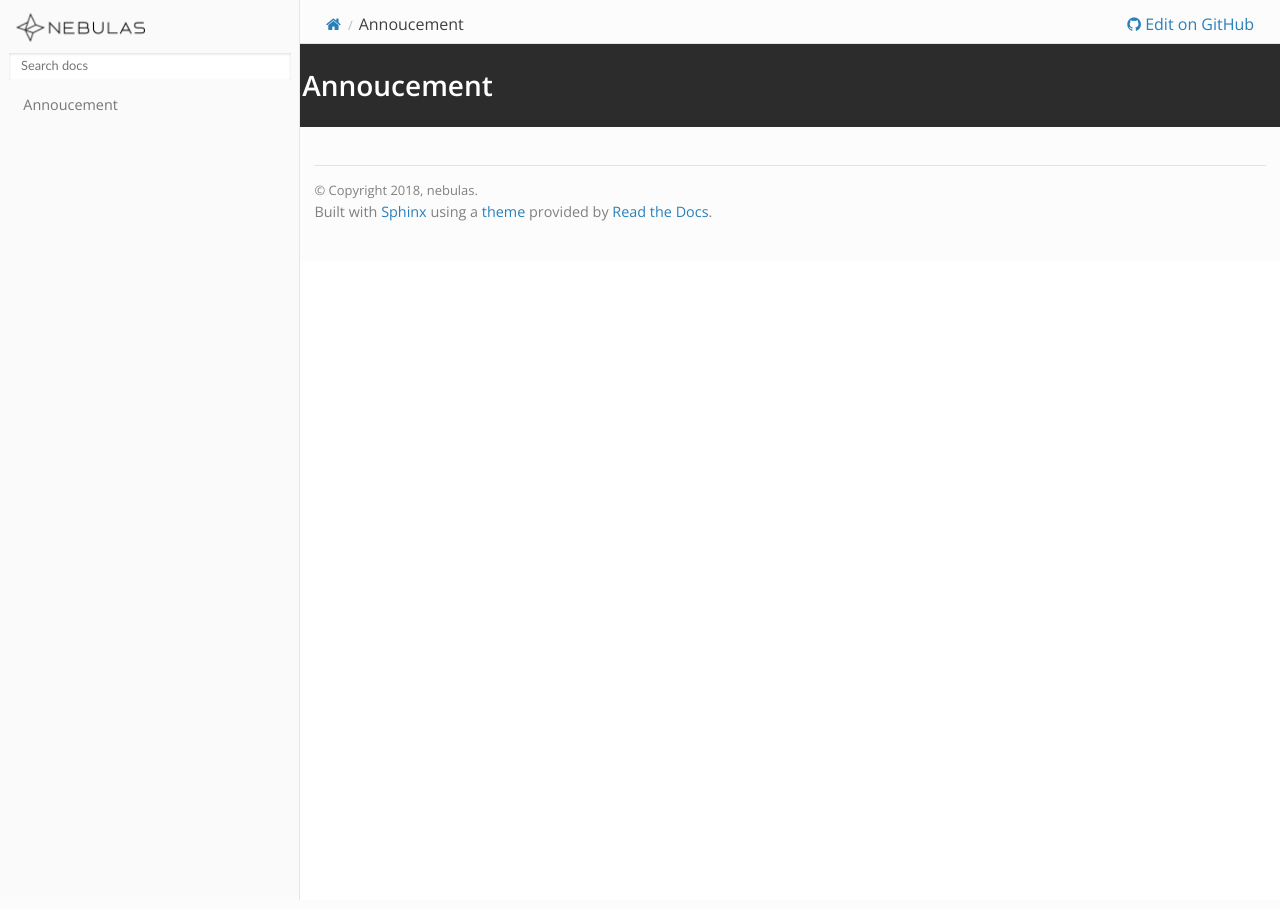
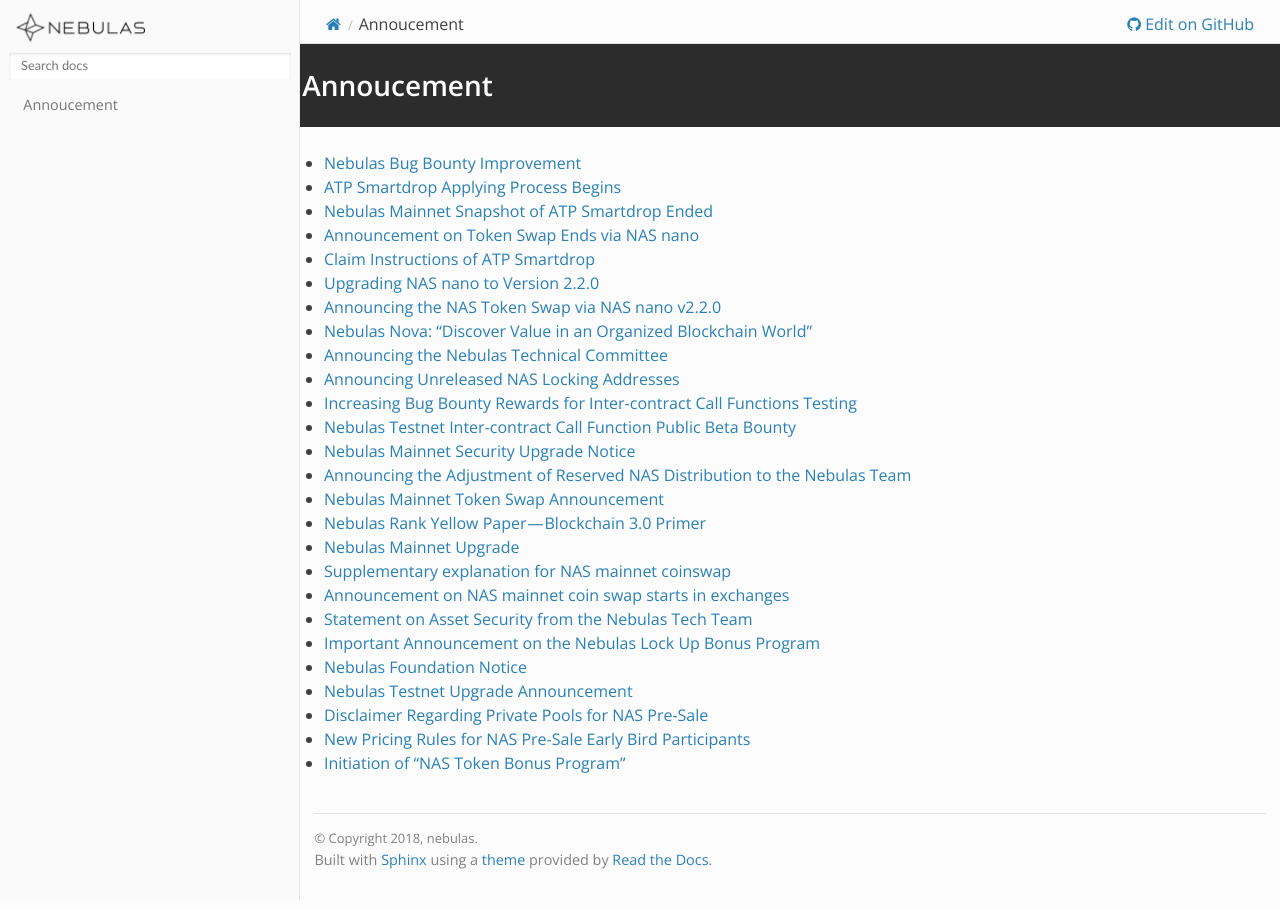
Before and after one commit to nebulasio/nebdocs, a Sphinx documentation site: the page built from docs/community/announcement.md, in a window 1280 px wide. Built offline with Sphinx 7.4.7 and the Read the Docs theme 2.0.0, drawn with Linux system fonts in a browser that asks for light colours; pages that are not in the unit, such as notebooks, are missing from menus.

Commit message:
update announcement
update announcement

```diff
--- a/docs/community/announcement.md
+++ b/docs/community/announcement.md
@@ -1 +1,27 @@
 # Annoucement
+- [Nebulas Bug Bounty Improvement](https://medium.com/nebulasio/nebulas-bug-bounty-program-c026e63d8a20)
+- [ATP Smartdrop Applying Process Begins](https://medium.com/nebulasio/atp-smartdrop-applying-process-begins-1a51a72a1e79)
+- [Nebulas Mainnet Snapshot of ATP Smartdrop Ended](https://medium.com/nebulasio/nebulas-mainnet-snapshot-of-atp-smartdrop-ended-9f169bd498c4)
+- [Announcement on Token Swap Ends via NAS nano](https://medium.com/nebulasio/announcement-on-token-swap-ends-via-nas-nano-86a885576eef)
+- [Claim Instructions of ATP Smartdrop](https://medium.com/nebulasio/claim-instructions-of-atp-smartdrop-cf65877eabf9)
+- [Upgrading NAS nano to Version 2.2.0](https://medium.com/nebulasio/upgrading-the-nas-nano-to-version-2-2-0-474f78c348bd)
+- [Announcing the NAS Token Swap via NAS nano v2.2.0](https://medium.com/nebulasio/announcing-the-nas-token-swap-via-nas-nano-v2-2-0-62d13b1b02bc)
+- [Nebulas Nova: “Discover Value in an Organized Blockchain World”](https://medium.com/nebulasio/nebulas-nova-discover-value-in-an-organized-blockchain-world-852fd6f1be3)
+- [Announcing the Nebulas Technical Committee](https://medium.com/nebulasio/announcing-the-nebulas-technical-committee-f3a786e77237)
+- [Announcing Unreleased NAS Locking Addresses](https://medium.com/nebulasio/announcing-unreleased-nas-locking-addresses-adf275699260)
+- [Increasing Bug Bounty Rewards for Inter-contract Call Functions Testing](https://medium.com/nebulasio/increasing-bug-bounty-rewards-for-inter-contract-call-functions-testing-35075756e3b3)
+- [Nebulas Testnet Inter-contract Call Function Public Beta Bounty](https://medium.com/nebulasio/nebulas-testnet-inter-contract-call-function-public-beta-bounty-57e1e57dc39e)
+- [Nebulas Mainnet Security Upgrade Notice](https://medium.com/nebulasio/nebulas-mainnet-security-upgrade-notice-db6c473c26e7)
+- [Announcing the Adjustment of Reserved NAS Distribution to the Nebulas Team](https://medium.com/nebulasio/announcement-on-the-adjustment-of-the-way-nebulas-team-distribute-the-nas-reserved-6d35d172e2ef)
+- [Nebulas Mainnet Token Swap Announcement](https://medium.com/nebulasio/nebulas-mainnet-token-swap-announcement-5840034d1e83)
+- [Nebulas Rank Yellow Paper — Blockchain 3.0 Primer](https://medium.com/nebulasio/nebulas-rank-yellow-paper-blockchain-3-0-primer-be97ee349022)
+- [Nebulas Mainnet Upgrade](https://medium.com/nebulasio/nebulas-mainnet-upgrade-c8a0c4249230)
+- [Supplementary explanation for NAS mainnet coinswap](https://medium.com/nebulasio/supplementary-explanation-for-nas-mainnet-coinswap-130e17321025)
+- [Announcement on NAS mainnet coin swap starts in exchanges](https://medium.com/nebulasio/announcement-on-nas-mainnet-coin-swap-starts-in-exchanges-d23c7b499d3e)
+- [Statement on Asset Security from the Nebulas Tech Team](https://medium.com/nebulasio/nebulas-tech-team-statement-on-asset-safety-f57ee3d5068a)
+- [Important Announcement on the Nebulas Lock Up Bonus Program](https://medium.com/nebulasio/important-announcement-on-the-nebulas-lock-up-bonus-program-6a230e1c3815)
+- [Nebulas Foundation Notice](https://medium.com/nebulasio/nebulas-foundation-notice-f5ee21d2f132)
+- [Nebulas Testnet Upgrade Announcement](https://medium.com/nebulasio/nebulas-testnet-upgrade-announcement-af450430c67)
+- [Disclaimer Regarding Private Pools for NAS Pre-Sale](https://medium.com/nebulasio/disclaimer-regarding-private-pools-for-nas-pre-sale-769d54f6104b)
+- [New Pricing Rules for NAS Pre-Sale Early Bird Participants](https://medium.com/nebulasio/new-pricing-rules-for-nas-pre-sale-early-bird-participants-44d00598f292)
+- [Initiation of “NAS Token Bonus Program”](https://medium.com/nebulasio/initiation-of-nas-lock-1-get-1-project-525eab014055)
```
